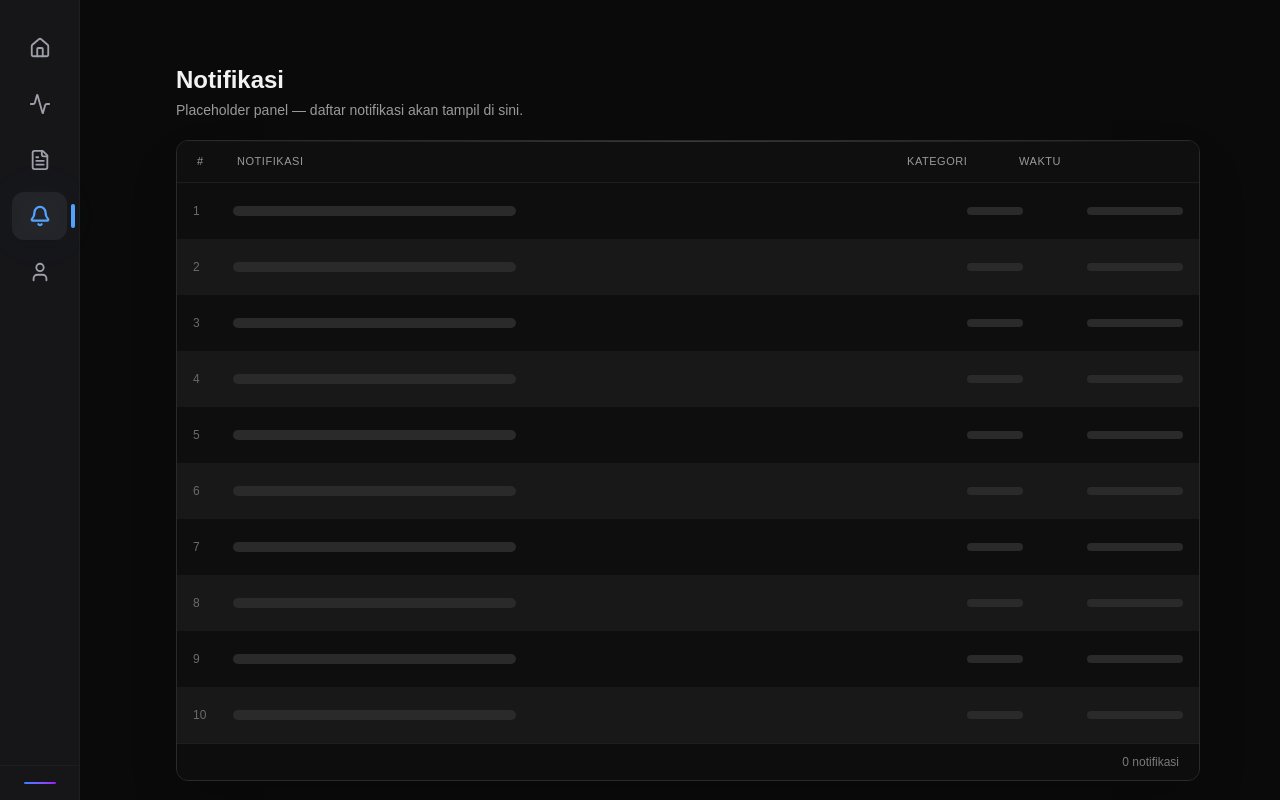
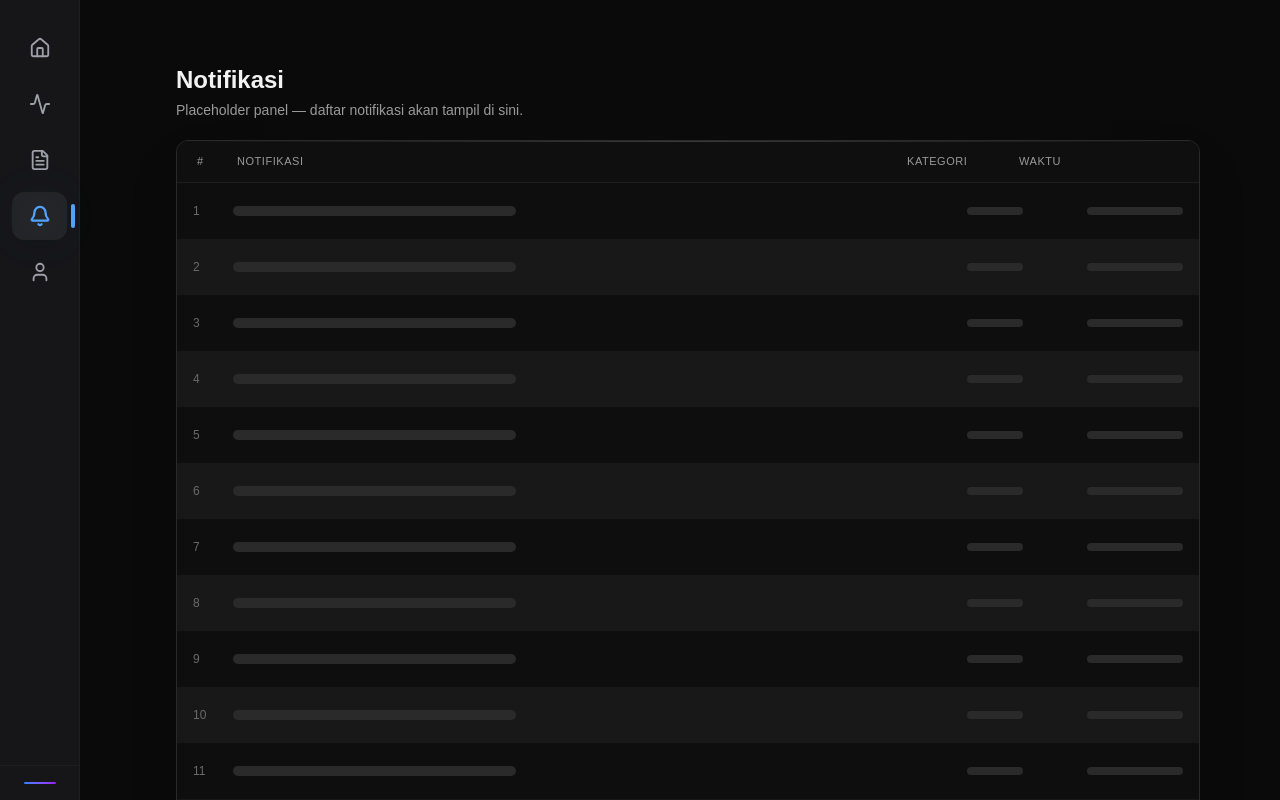
Before and after one commit to MateeJr/univistamonitor, a Next.js app: page /notifikasi in a window 1280 px wide. Shown: the top 800 px of the page. Built offline with nearby package versions, Linux system fonts and the light colour scheme.

Commit message:
Refactor AkunPage and NotifikasiPage components for improved layout and styling; enhance button classes for better responsiveness and visual consistency, and adjust NotifikasiPage section height for better content display.

```diff
--- a/src/components/pages/AkunPage.tsx
+++ b/src/components/pages/AkunPage.tsx
@@ -665,12 +665,12 @@ return (
               onChange={(e) => setSearch(e.target.value)}
             />
           </div>
-          <div className="flex items-center gap-3">
+          <div className="flex items-center gap-3 overflow-x-auto md:overflow-visible whitespace-nowrap w-full uv-scrollbar uv-scrollbar--thin -mx-2 px-2">
             <button
               role="switch"
               aria-checked={onlyMine}
               onClick={() => setOnlyMine((v) => !v)}
-              className={`inline-flex items-center gap-2 rounded-lg border px-3 py-2.5 text-sm font-medium transition-all ${
+              className={`inline-flex items-center gap-2 shrink-0 rounded-lg border px-3 py-2.5 text-sm font-medium transition-all ${
                 onlyMine
                   ? "border-yellow-500/30 bg-yellow-500/10 text-yellow-300"
                   : "border-zinc-800/50 bg-zinc-900/50 text-zinc-300 hover:bg-zinc-800/50"
@@ -690,7 +690,7 @@ return (
                   return nv;
                 });
               }}
-              className={`inline-flex items-center gap-2 rounded-lg border px-3 py-2.5 text-sm font-medium transition-all ${
+              className={`inline-flex items-center gap-2 shrink-0 rounded-lg border px-3 py-2.5 text-sm font-medium transition-all ${
                 onlyLoggedIn
                   ? "border-blue-500/30 bg-blue-500/10 text-blue-300"
                   : "border-zinc-800/50 bg-zinc-900/50 text-zinc-300 hover:bg-zinc-800/50"
@@ -710,7 +710,7 @@ return (
                   return nv;
                 });
               }}
-              className={`inline-flex items-center gap-2 rounded-lg border px-3 py-2.5 text-sm font-medium transition-all ${
+              className={`inline-flex items-center gap-2 shrink-0 rounded-lg border px-3 py-2.5 text-sm font-medium transition-all ${
                 onlyLoggedOut
                   ? "border-rose-500/30 bg-rose-500/10 text-rose-300"
                   : "border-zinc-800/50 bg-zinc-900/50 text-zinc-300 hover:bg-zinc-800/50"
@@ -724,7 +724,7 @@ return (
               role="switch"
               aria-checked={onlineOnly}
               onClick={() => setOnlineOnly((v) => !v)}
-              className={`inline-flex items-center gap-2 rounded-lg border px-3 py-2.5 text-sm font-medium transition-all ${
+              className={`inline-flex items-center gap-2 shrink-0 rounded-lg border px-3 py-2.5 text-sm font-medium transition-all ${
                 onlineOnly
                   ? "border-emerald-500/30 bg-emerald-500/10 text-emerald-300"
                   : "border-zinc-800/50 bg-zinc-900/50 text-zinc-300 hover:bg-zinc-800/50"
@@ -736,9 +736,9 @@ return (
             <button
               type="button"
               onClick={loadLists}
-              className="inline-flex items-center gap-2 rounded-lg border border-zinc-800/50 bg-zinc-900/50 px-3 py-2.5 text-sm font-medium text-zinc-300 backdrop-blur-sm transition-colors hover:bg-zinc-800/50 focus:outline-none focus:ring-2 focus:ring-blue-500/50"
+              className="inline-flex items-center gap-2 shrink-0 rounded-lg border border-zinc-800/50 bg-zinc-900/50 px-3 py-2.5 text-sm font-medium text-zinc-300 backdrop-blur-sm transition-colors hover:bg-zinc-800/50 focus:outline-none focus:ring-2 focus:ring-blue-500/50"
             >
-              <RefreshCw className={`h-4 w-4 ${listsLoading ? "animate-spin" : ""}`} />
+              <RefreshCw className={`${listsLoading ? "animate-spin" : ""} h-4 w-4`} />
               Refresh
             </button>
           </div>
--- a/src/components/pages/NotifikasiPage.tsx
+++ b/src/components/pages/NotifikasiPage.tsx
@@ -1,7 +1,7 @@
 export default function NotifikasiPage() {
   return (
-    <section className="min-h-screen w-full px-4 py-6 sm:px-6 md:py-10">
-      <div className="mx-auto w-full max-w-5xl">
+    <section className="min-h-full w-full px-4 py-6 sm:px-6 md:py-10">
+      <div className="mx-auto w-full max-w-5xl min-h-[calc(100dvh-80px)] md:min-h-[100dvh] flex flex-col">
         <div className="mb-5 flex items-end justify-between">
           <div>
             <h1 className="text-2xl font-semibold text-[#f2f2f2]">Notifikasi</h1>
@@ -10,7 +10,7 @@ export default function NotifikasiPage() {
             </p>
           </div>
         </div>
-        <div className="relative overflow-hidden rounded-xl border border-[#2a2a2a] bg-[#0b0b0b] shadow-2xl">
+        <div className="relative overflow-hidden rounded-xl border border-[#2a2a2a] bg-[#0b0b0b] shadow-2xl flex flex-col h-full">
           <div className="pointer-events-none absolute inset-x-0 top-0 h-px bg-gradient-to-r from-transparent via-[#3a3a3a] to-transparent" />
           <div className="border-b border-[#1e1e1e] bg-[#0f0f0f] px-4 py-3 sm:px-5">
             <div className="flex items-center text-[11px] font-medium uppercase tracking-wider text-[#9a9a9a]">
@@ -20,7 +20,7 @@ export default function NotifikasiPage() {
               <div className="hidden w-40 shrink-0 lg:block">Waktu</div>
             </div>
           </div>
-          <div className="max-h-[70vh] overflow-auto">
+          <div className="flex-1 overflow-auto">
             {Array.from({ length: 16 }).map((_, i) => (
               <div
                 key={i}
```
